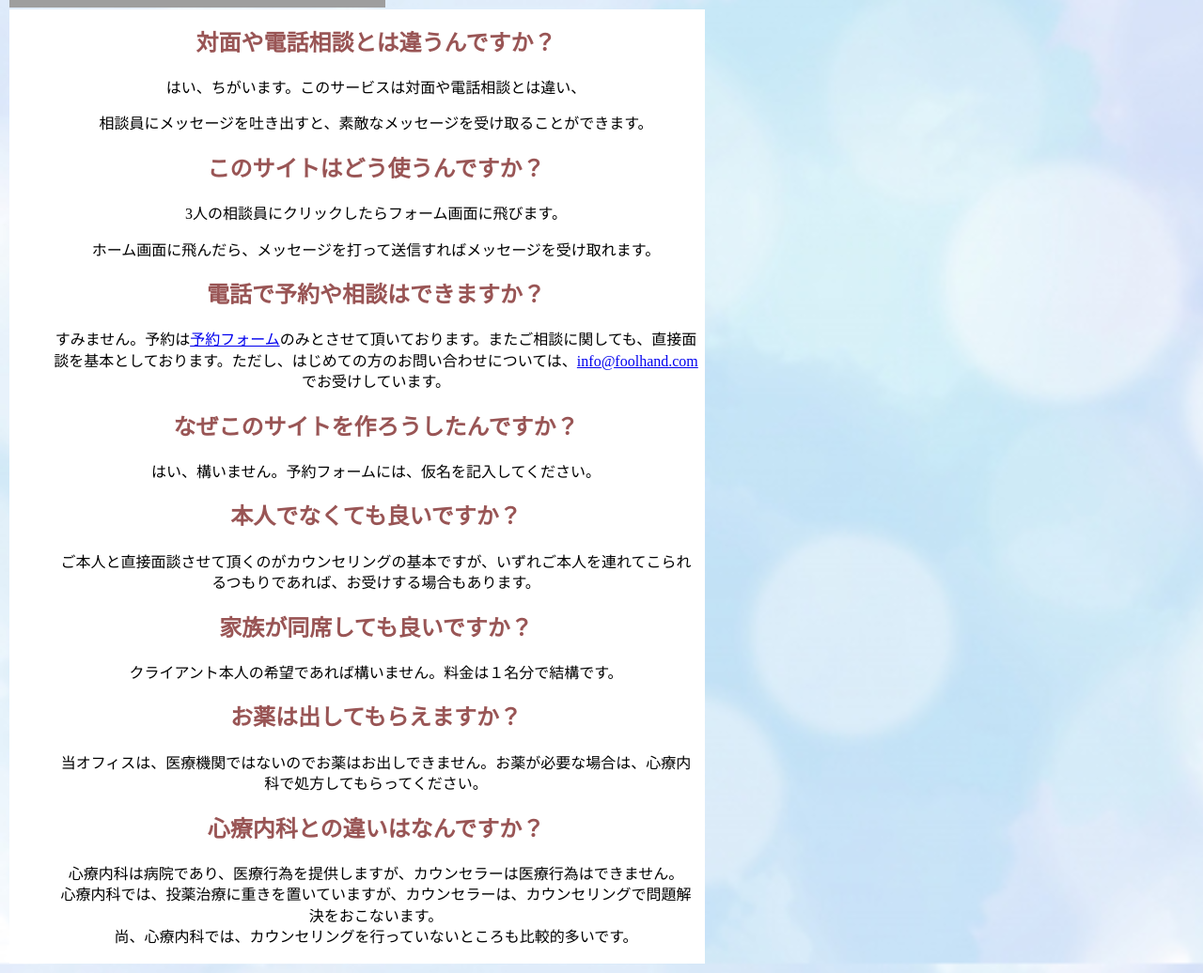
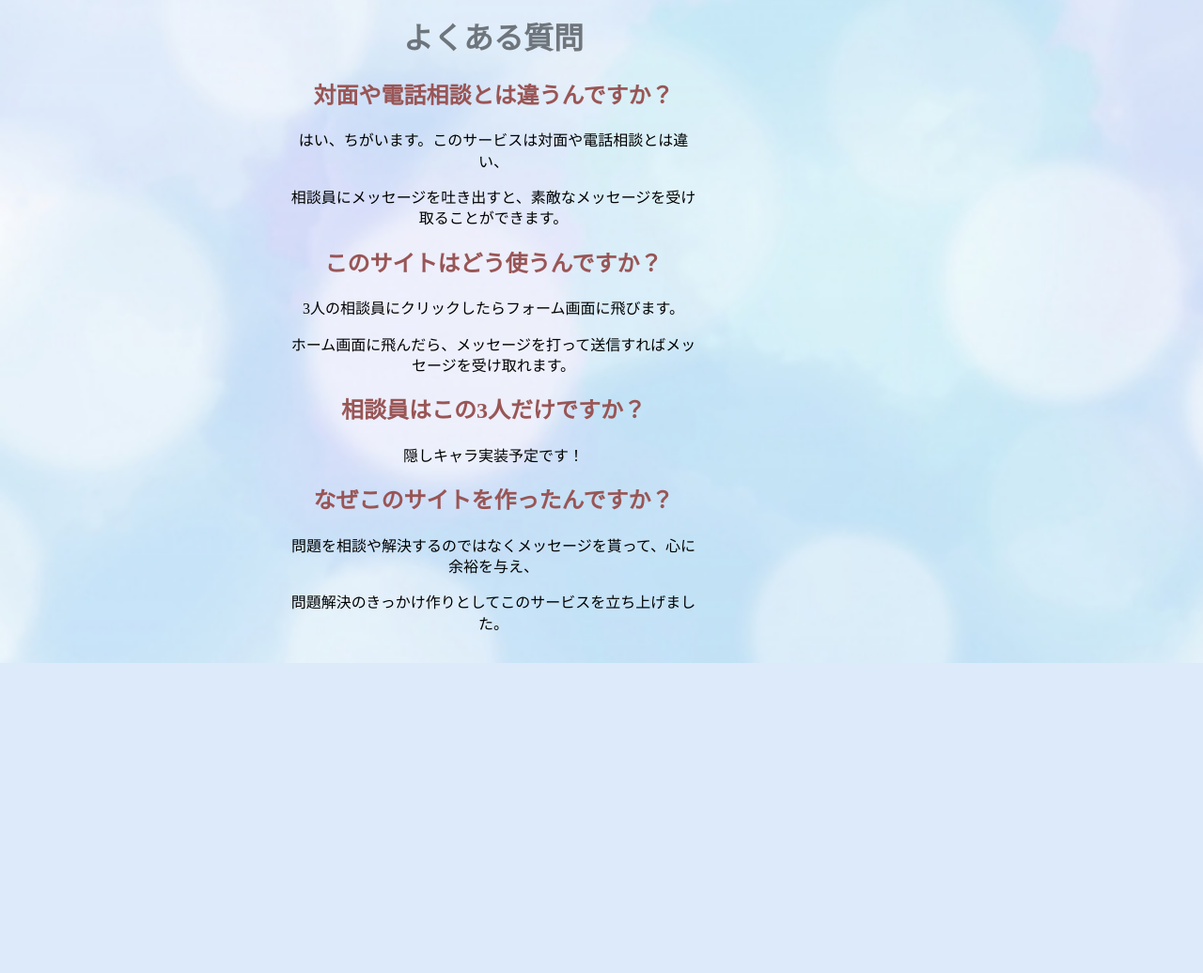
Before and after one commit to Maedatakamatu/sunabaco.hirucourse, a Flask app: page /question in a window 1280 px wide. Shown: the part 100-1136 px from the top of the page at 94% size. After the commit the page ends 806 px from the top, so only its background shows below. Run offline with Flask 2, Linux system fonts and the light colour scheme; grey boxes are pictures that could not be loaded.

Commit message:
よくある質問ページ完成しました！

```diff
--- a/static/css/style_pc.css
+++ b/static/css/style_pc.css
@@ -455,3 +455,24 @@ main {
 	padding-top: 120px;
 
 }
+
+/* よくある質問の文章、真ん中に寄せる。 */
+.faqList {
+	margin-left: 250px;
+}
+
+
+/* これはランダムに出てくる画像の幅を変えています（3枚のページの画像に適用されてます） */
+
+.prof_img {
+	width: 300px;
+	height: 200px;
+
+}
+
+.counselor {
+	/* text-align: right; */
+	padding-left: 300px;
+	padding-top: 100px;
+
+}
--- a/templates/img1.html
+++ b/templates/img1.html
@@ -6,9 +6,10 @@
 <!-- ここはユニコちゃんのランダム画像だよ！ -->
 <!-- この中でコードを記述したら勝手にフッターもヘッダーも反映されます！ -->
 
-<div class="yuniko">
+<div class="counselor">
     <img src="../static/img/yumekawa_animal_unicorn.png">
 </div>
+
 <!-- <div class="fukidasi">
     <img src="../static/img/LPVDhvHU.jpg">
 </div> -->
--- a/templates/img2.html
+++ b/templates/img2.html
@@ -4,7 +4,7 @@
 
 <!-- ここはヒツジちゃんのランダム画像だよ！ -->
 <!-- この中でコードを記述したら勝手にフッターもヘッダーも反映されます！ -->
-<div class="hituji">
+<div class="counselor">
     <img src="../static/img/yumekawa_animal_hitsuji.png">
 </div>
 
--- a/templates/img3.html
+++ b/templates/img3.html
@@ -8,7 +8,7 @@
 
 <!-- ここはブタちゃんのランダム画像だよ！ -->
 <!-- この中でコードを記述したら勝手にフッターもヘッダーも反映されます！ -->
-<div class="buta">
+<div class="counselor">
     <img src="../static/img/yumekawa_animal_buta.png">
     <!-- </div>
 <div class="fukidasi">
--- a/templates/question.html
+++ b/templates/question.html
@@ -5,7 +5,7 @@
 
 
 
-<!-- ★★★★★　ここからメインコンテンツ　★★★★★★★★★★★★★★★★★★★★★★★★★★★★★★★★★★★ -->
+<!-- ★★★★★ここからメインコンテンツ★★★★★★★★★★★★★★★★★★★★★★★★★★★★★★★★★★★ -->
 
 
 
@@ -15,13 +15,14 @@
             <td
                 style="width:700px;height:76px;background-image:url(./img/title.png);background-repeat:no-repeat;padding:10px 0 0 40px;text-align:left;vertical-align:top;">
                 <h1 style="color:#555;font-size:130%;display:inline;font-weight: normal;">
-                    <h1>よくあるご質問</h1>
+
             </td>
         </tr>
         <tr>
-            <td style="padding:0px 7px;text-align:center;vertical-align:top;background:#fff;">
+            <td style="padding:0px 7px;text-align:center;vertical-align:top;">
                 <ul class="qandaData">
                     <div class="faqList">
+                        <h1>よくある質問</h1>
                         <h2 style="color: #955">対面や電話相談とは違うんですか？</h2>
                         <p>はい、ちがいます。このサービスは対面や電話相談とは違い、</p>
                         <p>相談員にメッセージを吐き出すと、素敵なメッセージを受け取ることができます。</p>
@@ -32,22 +33,20 @@
                         <p>ホーム画面に飛んだら、メッセージを打って送信すればメッセージを受け取れます。</p>
                     </div>
                     <div class="faqList">
-                        <h2 style="color: #955">電話で予約や相談はできますか？</h2>
-                        <p>すみません。予約は<a href="./reserv.html"
-                                target="_self">予約フォーム</a>のみとさせて頂いております。またご相談に関しても、直接面談を基本としております。ただし、はじめての方のお問い合わせについては、<a
-                                href="mailto:info@foolhand.com">info@foolhand.com</a> でお受けしています。
-                        </p>
+                        <h2 style="color: #955">相談員はこの3人だけですか？</h2>
+                        <p>隠しキャラ実装予定です！</p>
                     </div>
                     <div class="faqList">
-                        <h2 style="color: #955">なぜこのサイトを作ろうしたんですか？</h2>
-                        <p>はい、構いません。予約フォームには、仮名を記入してください。</p>
+                        <h2 style="color: #955">なぜこのサイトを作ったんですか？</h2>
+                        <p>問題を相談や解決するのではなくメッセージを貰って、心に余裕を与え、</p>
+                        <p> 問題解決のきっかけ作りとしてこのサービスを立ち上げました。</p>
                     </div>
                     <div class="faqList">
-                        <h2 style="color: #955">本人でなくても良いですか？</h2>
-                        <p>ご本人と直接面談させて頂くのがカウンセリングの基本ですが、いずれご本人を連れてこられるつもりであれば、お受けする場合もあります。</p>
+                        <h2 style="color: #955"></h2>
+                        <p></p>
                     </div>
-                    <div class="faqList">
-                        <h2 style="color: #955">家族が同席しても良いですか？</h2>
+                    <!-- <div class="faqList">
+                        <h2 style="color: #955">たいとる</h2>
                         <p>クライアント本人の希望であれば構いません。料金は１名分で結構です。</p>
                     </div>
                     <div class="faqList">
@@ -61,11 +60,11 @@
                     </div>
                 </ul>
             </td>
-        </tr>
+        </tr> -->
     </tbody>
 </table>
 
-<!-- ★★★★★　メインコンテンツはここまで　★★★★★★★★★★★★★★★★★★★★★★★★★★★★★★★★★★★ -->
+<!-- ★★★★★メインコンテンツはここまで★★★★★★★★★★★★★★★★★★★★★★★★★★★★★★★★★★★ -->
 
 
 
```
Also changed, not shown: service.db.
